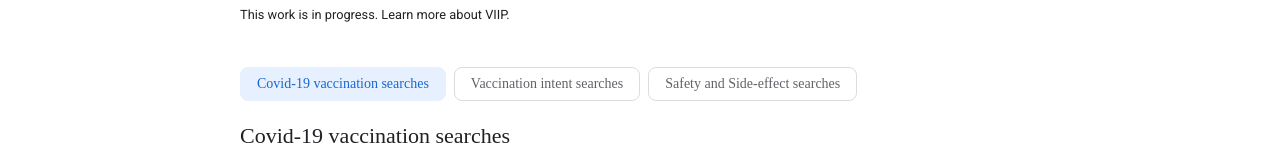
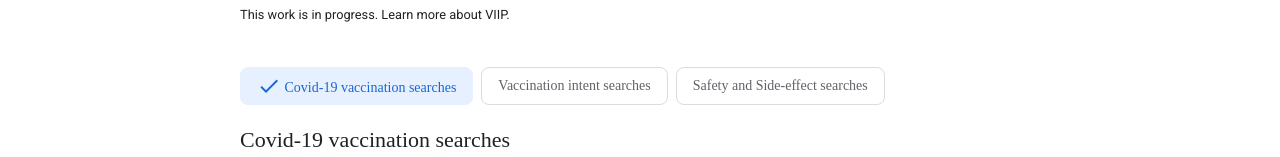
Before and after one commit to google-research/vaccination-search-insights, a Svelte app: page / in a window 1280 px wide. Shown: the part 442-599 px from the top of the page. Built offline with nearby package versions, Linux system fonts and the light colour scheme; no server answers; a web font is replaced by a local one.

Commit message:
Add material icon to selected trend button.

```diff
--- a/src/TrendsOverview.svelte
+++ b/src/TrendsOverview.svelte
@@ -579,17 +579,25 @@
       <!-- Empty -->
       {:then trends}
       <div>
-        <!-- TODO(tague): Is there a better way to do this? -->
         <div class="mapTrendSelectorGroup">
           <button id="vaccination"
-                  class="{(selectedMapTrendId === 'vaccination' ) ? 'mapTrendSelector selectedTrend' : 'mapTrendSelector'}"
-                  on:click={onChangeMapTrend}>Covid-19 vaccination searches</button>
+                  class="{(selectedMapTrendId == 'vaccination' ) ? 'mapTrendSelector selectedTrend' : 'mapTrendSelector'}"
+                  on:click={onChangeMapTrend}>
+                  {@html (selectedMapTrendId == 'vaccination') ? '<span class="material-icons map-trend-selector-active">done</span>' : '' }
+                  Covid-19 vaccination searches
+          </button>
           <button id="intent"
-                  class="{(selectedMapTrendId === 'intent' ) ? 'mapTrendSelector selectedTrend' : 'mapTrendSelector'}"
-                  on:click={onChangeMapTrend}>Vaccination intent searches</button>
+                  class="{(selectedMapTrendId == 'intent' ) ? 'mapTrendSelector selectedTrend' : 'mapTrendSelector'}"
+                  on:click={onChangeMapTrend}>
+                  {@html (selectedMapTrendId == 'intent') ? '<span class="material-icons map-trend-selector-active">done</span>' : '' }
+                  Vaccination intent searches
+          </button>
           <button id="safety"
-                  class="{(selectedMapTrendId === 'safety' ) ? 'mapTrendSelector selectedTrend' : 'mapTrendSelector'}"
-                  on:click={onChangeMapTrend}>Safety and Side-effect searches</button>
+                  class="{(selectedMapTrendId == 'safety' ) ? 'mapTrendSelector selectedTrend' : 'mapTrendSelector'}"
+                  on:click={onChangeMapTrend}>
+                  {@html (selectedMapTrendId == 'safety') ? '<span class="material-icons map-trend-selector-active">done</span>' : '' }
+                  Safety and Side-effect searches
+          </button>
         </div>
         <!-- map header/legend -->
 	<div id="map-callout" class="map-callout">
--- a/src/global.scss
+++ b/src/global.scss
@@ -208,6 +208,10 @@ footer {
   border: 1px solid #e6f0ff !important;
 }
 
+.map-trend-selector-active {
+  vertical-align: bottom;
+}
+
 .mapTrendRange {
   font-family: Roboto;
   font-weight: 500;
@@ -343,7 +347,7 @@ footer {
 }
 
 .trendChartVerticalLine {
-  stroke:black;
+  stroke: black;
   stroke-width: 1px;
   stroke-dasharray: 1, 5;
 }
@@ -358,8 +362,7 @@ footer {
   border-radius: 4px;
   background: white;
   border: 1px solid g.$grey-300;
-  box-shadow: 0px 2px 8px 0px #0000001F;
-
+  box-shadow: 0px 2px 8px 0px #0000001f;
 }
 
 .hoverCard.inactive {
```
